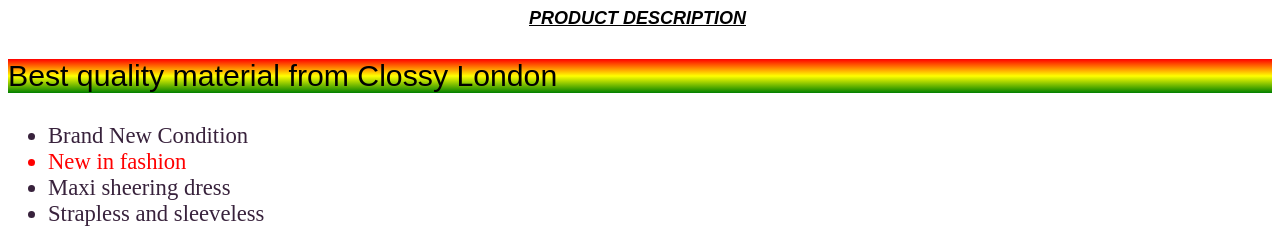
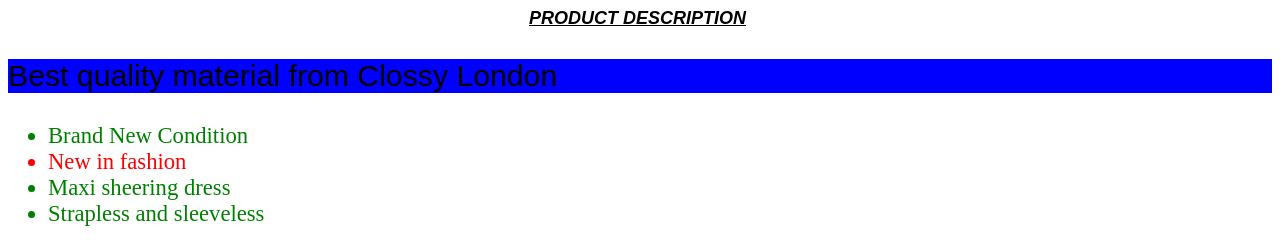
Before and after one commit to clossy-london/clossy-london.github.io, a plain HTML site: page index.html in a window 1280 px wide. Shown: the top 247 px of the page. Drawn offline with Linux system fonts and the light colour scheme.

Commit message:
Update index.html

```diff
--- a/index.html
+++ b/index.html
@@ -2,7 +2,7 @@
   <header>
   </header>
 <body>
-  <link rel="stylesheet" href="styl 2.css">
+  <link rel="stylesheet" href="style1.css">
   <font rwr="1" size="4" style="font-family:Arial">
 <p style="text-align: center;"><i style=""><b style=""><font size="4" style=""><font style=""><u a>PRODUCT DESCRIPTION</u></font>&nbsp;</font></b></i></p>
 <p class="header">Best quality material from Clossy London</p>
```
